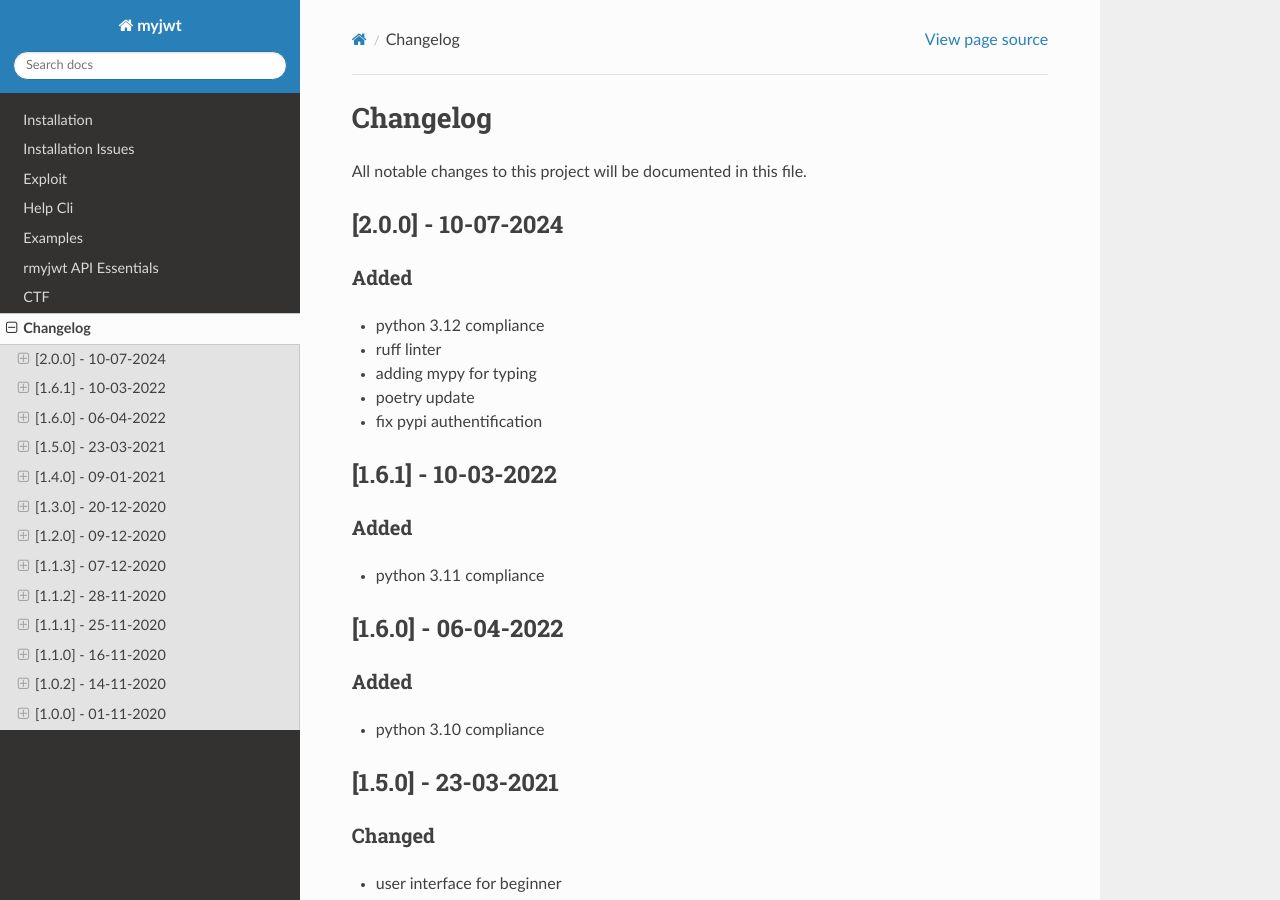
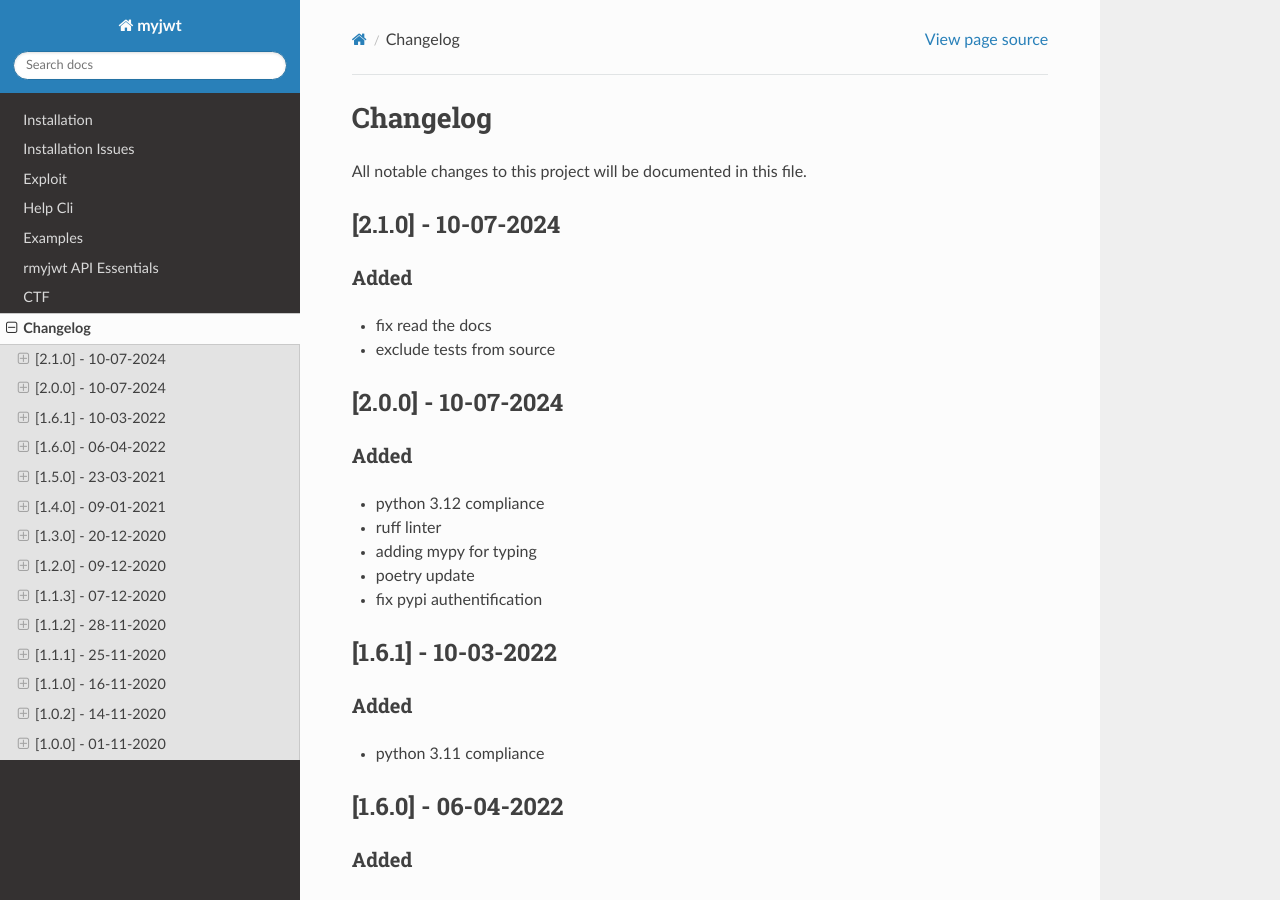
Before and after one commit to tyki6/MyJWT, a Sphinx documentation site: the page built from docs/source/changelog.md, in a window 1280 px wide and 900 px high. Built offline with Sphinx 7.4.7 and the Read the Docs theme 2.0.0, drawn with Linux system fonts in a browser that asks for light colours.

Commit message:
feat: ✨ fix read the docs compilation + adding new docs

```diff
--- a/docs/source/changelog.md
+++ b/docs/source/changelog.md
@@ -1,5 +1,9 @@
 # Changelog
 All notable changes to this project will be documented in this file.
+## [2.1.0] - 10-07-2024
+### Added
+- fix read the docs
+-  exclude tests from source
 ## [2.0.0] - 10-07-2024
 ### Added
 - python 3.12 compliance
--- a/myjwt/__init__.py
+++ b/myjwt/__init__.py
@@ -1,4 +1,4 @@
 """autogenerated"""
 
-__version__ = "2.0.0"
+__version__ = "2.1.0"
 __commit__ = "34a82dc12b295caaec3b5803ff553713c44765e0"
```
Also changed, not shown: CHANGELOG.md (+4 -0 lines).
